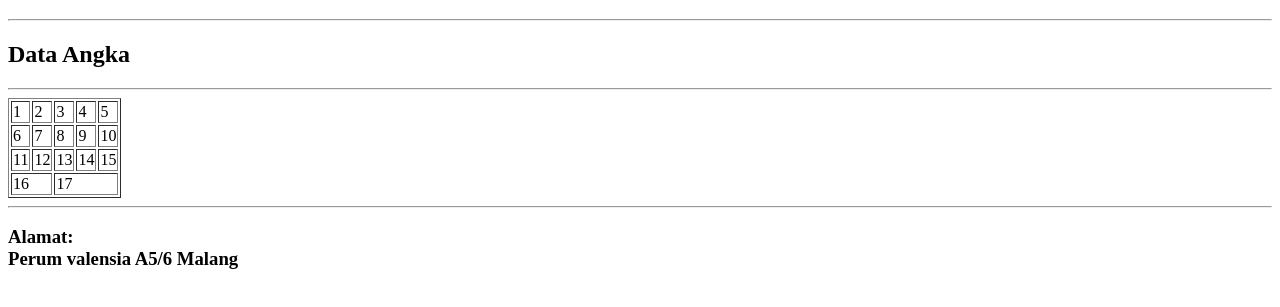
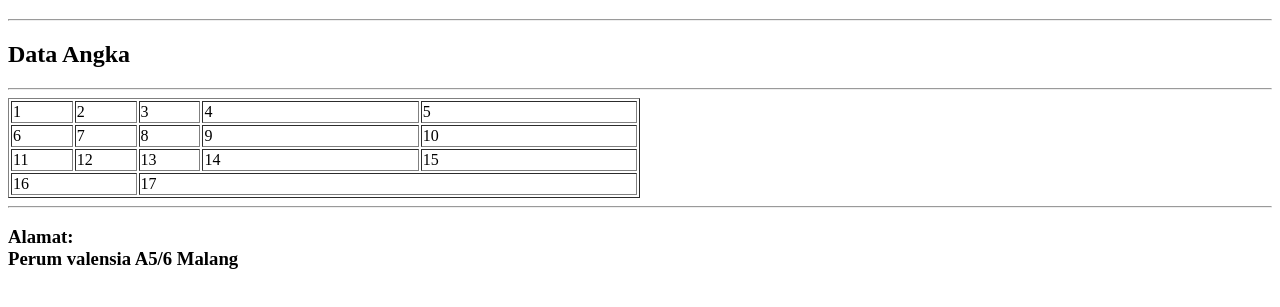
Before and after one commit to Rwicahyanti/rwicahyanti.github.io, a plain HTML site: page table.html in a window 1280 px wide. Shown: the part 61-368 px from the top of the page. Drawn offline with Linux system fonts and the light colour scheme.

Commit message:
Update table.html

```diff
--- a/table.html
+++ b/table.html
@@ -7,11 +7,11 @@
 <div><h1>Ini Header</h1><hr></div>
 <div><h2>Data Angka</h2><hr></div>
 <div>
-<table border = "1">
+<table border = "1" width = "50%">
   <tr>
-    <td>1</td>
-    <td>2</td>
-    <td>3</td>
+    <td width = "10%">1</td>
+    <td width = "10%">2</td>
+    <td width = "10%">3</td>
     <td>4</td>
     <td>5</td>
   </tr>
```
